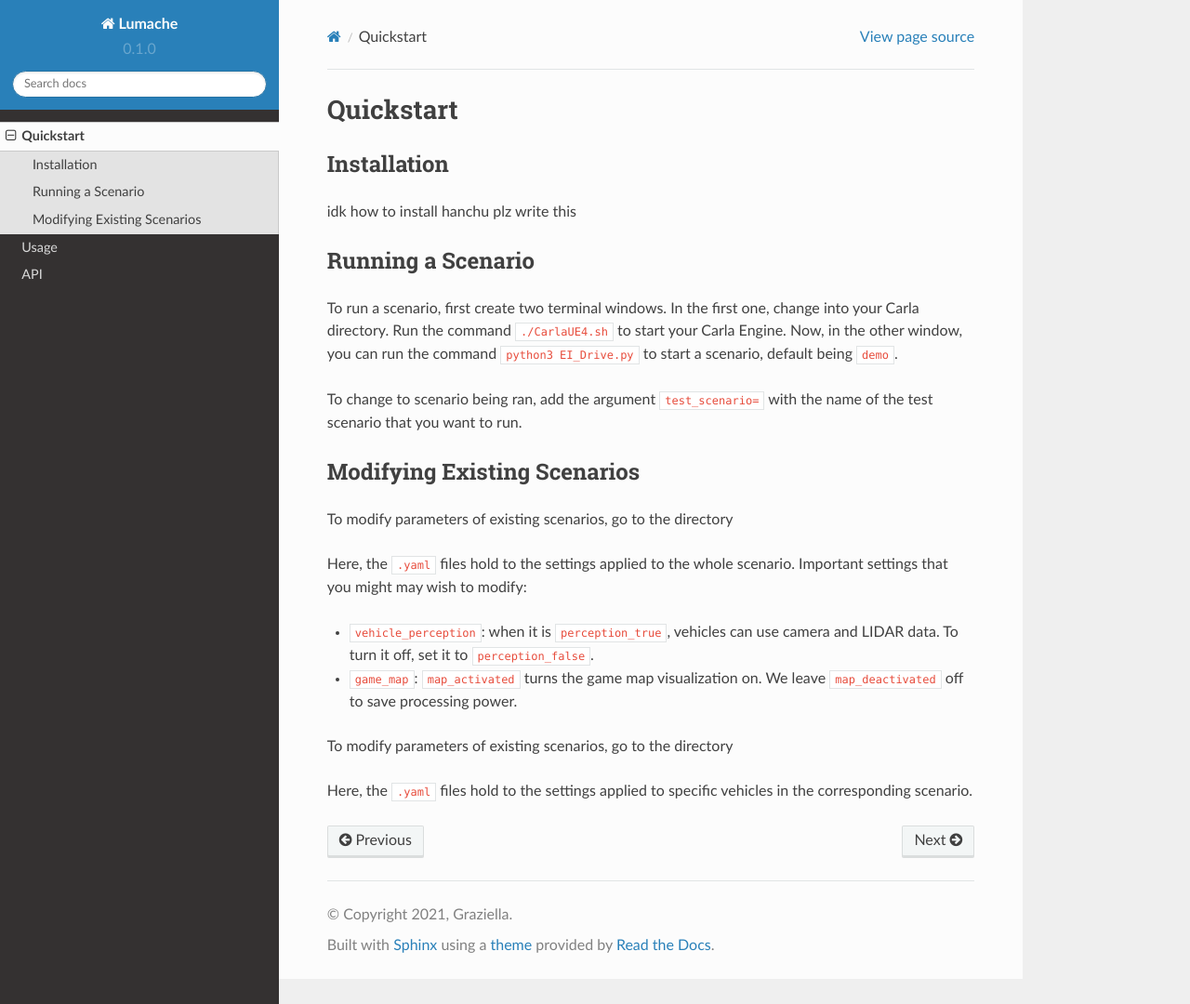
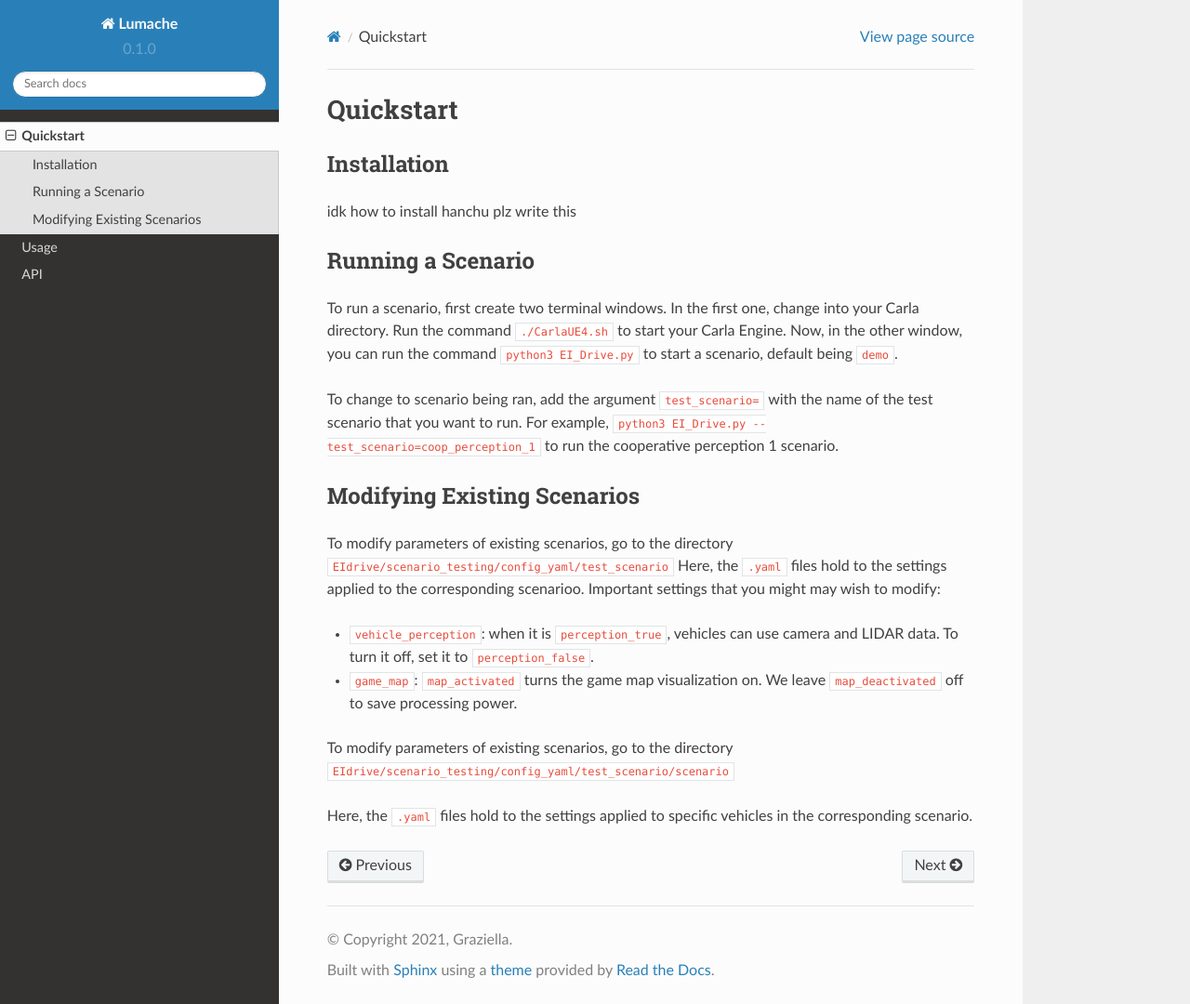
Before and after one commit to ucd-dare/EI-Drive-docs, a Sphinx documentation site: the page built from docs/source/quickstart.rst, in a window 1280 px wide and 1080 px high. Shown: the whole window at 93% size. Built offline with Sphinx 7.4.7 and the Read the Docs theme 2.0.0, drawn with Linux system fonts in a browser that asks for light colours.

Commit message:
plz work

```diff
--- a/docs/source/quickstart.rst
+++ b/docs/source/quickstart.rst
@@ -19,16 +19,13 @@ Run the command ``./CarlaUE4.sh`` to start your Carla Engine. Now, in the other
 
 To change to scenario being ran, add the argument ``test_scenario=`` with the name of the test scenario that
 you want to run.
+For example, ``python3 EI_Drive.py --test_scenario=coop_perception_1`` to run the cooperative perception 1 scenario.
 
 Modifying Existing Scenarios
 ----------------------------
 
-To modify parameters of existing scenarios, go to the directory
-
-.. code-block:: console
-    EIdrive/scenario_testing/config_yaml/test_scenario
-
-Here, the ``.yaml`` files hold to the settings applied to the whole scenario.
+To modify parameters of existing scenarios, go to the directory ``EIdrive/scenario_testing/config_yaml/test_scenario``
+Here, the ``.yaml`` files hold to the settings applied to the corresponding scenarioo.
 Important settings that you might may wish to modify:
 
 * ``vehicle_perception``: when it is ``perception_true``, vehicles can use camera and LIDAR data. To turn it off, set it to ``perception_false``.
@@ -36,9 +33,6 @@ Important settings that you might may wish to modify:
 * ``game_map``: ``map_activated`` turns the game map visualization on. We leave ``map_deactivated`` off to save processing power.
 
 
-To modify parameters of existing scenarios, go to the directory
-
-.. code-block:: console
-    EIdrive/scenario_testing/config_yaml/test_scenario/scenario
+To modify parameters of existing scenarios, go to the directory ``EIdrive/scenario_testing/config_yaml/test_scenario/scenario``
 
 Here, the ``.yaml`` files hold to the settings applied to specific vehicles in the corresponding scenario.
```
